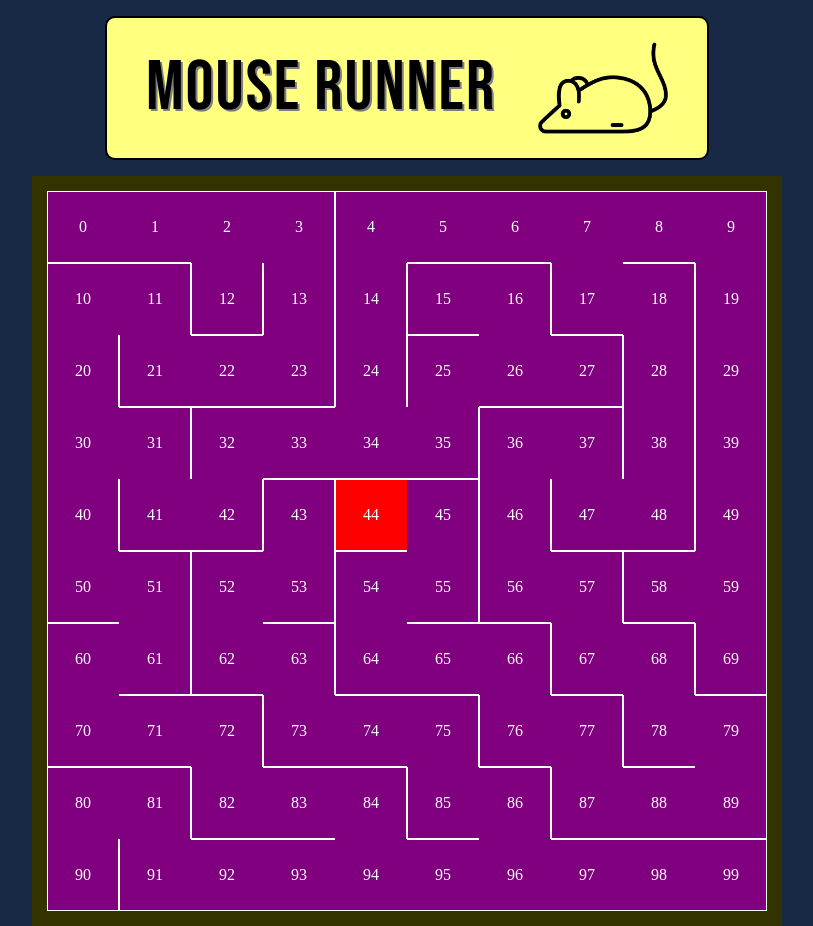
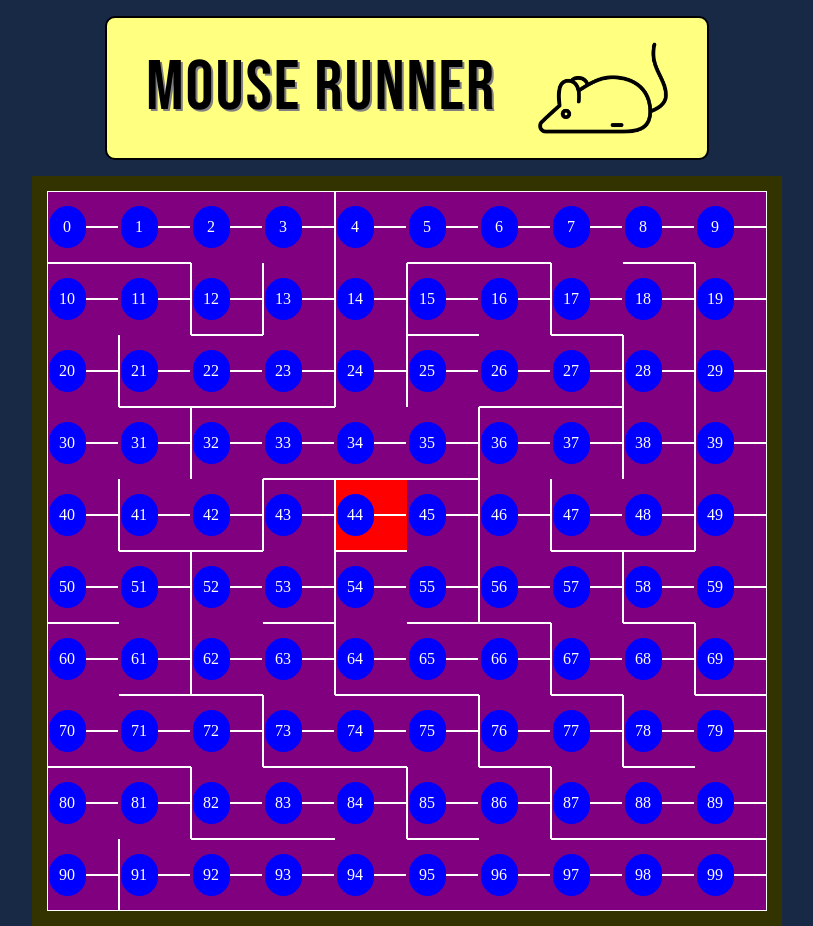
Before and after one commit to ViniciusSantanaL/mouse-runner, a React (Create React App) app: page / in a window 1280 px wide. Shown: the whole page, without its empty margins (233-1046 px from the left). Built offline with nearby package versions, Linux system fonts and the light colour scheme; a web font is replaced by a local one.

Commit message:
feat: add circle in cell

```diff
--- /dev/null
+++ b/src/components/Cell/Node/index.tsx
@@ -0,0 +1,10 @@
+import { StyledNode, StyledNodeArrow, StyledNodeLine, Teste } from './styles';
+
+export default function Node(props: { children: React.ReactNode }) {
+    return (
+        <>
+            <StyledNode>{props.children}</StyledNode>
+            <StyledNodeLine></StyledNodeLine>
+        </>
+    );
+}
--- /dev/null
+++ b/src/components/Cell/Node/styles.ts
@@ -0,0 +1,35 @@
+import styled from 'styled-components';
+
+export const StyledNode = styled.span`
+    display: flex;
+    justify-content: center;
+    align-items: center;
+    background-color: blue;
+    width: 35px;
+    height: 40px;
+    border: 1px blue solid;
+    border-radius: 40px;
+`;
+
+export const StyledNodeLine = styled.span`
+    height: 2px;
+    width: 32px;
+    background-color: white;
+    display: inline-block;
+`;
+
+export const StyledNodeArrow = styled.span`
+    border: solid white;
+    border-width: 0 2px 2px 0;
+    padding: 2px;
+    transform: rotate(-45deg);
+    -webkit-transform: rotate(-45deg);
+`;
+
+export const Teste = styled.span`
+    border: solid white;
+    border-width: 0 2px 2px 0;
+    padding: 2px;
+    transform: rotate(135deg);
+    -webkit-transform: rotate(135deg);
+`;
--- a/src/components/Cell/index.tsx
+++ b/src/components/Cell/index.tsx
@@ -1,11 +1,12 @@
 import { ICell } from 'interface/ICell';
 import { Children, useEffect, useState } from 'react';
+import Node from './Node';
 import { StyledCell } from './styles';
 
 export default function Cell(props: { cell: ICell; children: React.ReactNode }) {
     return (
         <StyledCell top={props.cell.walls[0]} right={props.cell.walls[1]} bottom={props.cell.walls[2]} left={props.cell.walls[3]} visited={props.cell.visited} current={props.cell.current}>
-            {props.children}
+            <Node>{props.children}</Node>
         </StyledCell>
     );
 }
```
